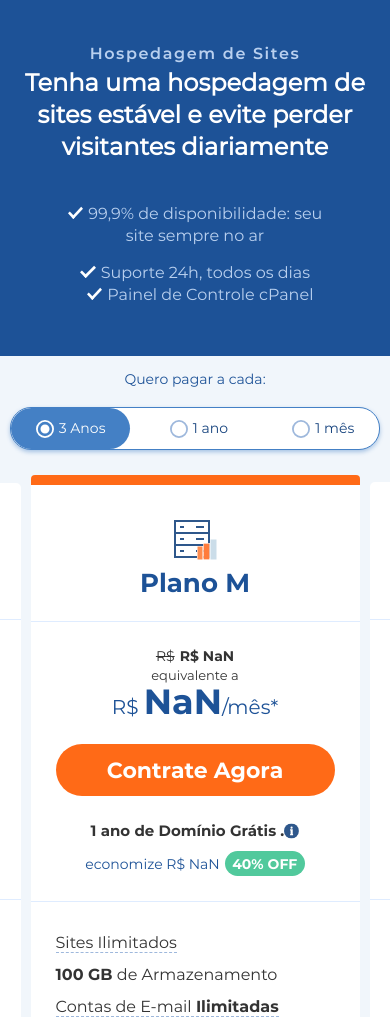
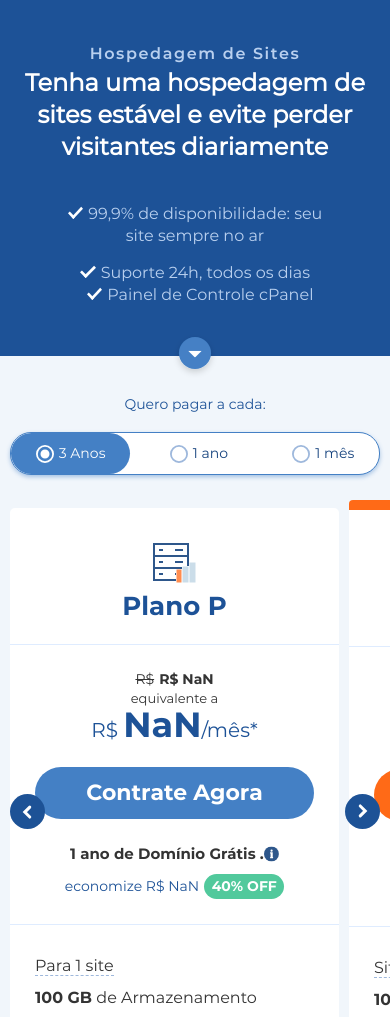
Before and after one commit to joaopedsa/HostGator, a React app: page / in a window 390 px wide. Shown: the part 65-1082 px from the top of the page. Built offline with nearby package versions, Linux system fonts and the light colour scheme; no server answers.

Commit message:
Desafio Feito

```diff
--- /dev/null
+++ b/src/components/carousel/carousel.css
@@ -0,0 +1,47 @@
+.container-carousel {
+    display: none;
+}
+.arrow-left {
+    display: none;
+}
+
+.arrow-right {
+    display: none;
+}
+@media (max-width: 1025px) {
+    .container-carousel {
+        display: flex;
+        align-items: center;
+        justify-content: center;
+        padding: 0 15px 0 15px;
+    }
+
+    .arrow-left {
+        position: absolute;
+        left: 10px;
+        display: flex;
+        cursor: pointer;
+        z-index: 1;
+    }
+
+    .arrow-right {
+        position: absolute;
+        right: 10px;
+        display: flex;
+        cursor: pointer;
+        z-index: 1;
+
+    }
+
+    @media (max-width: 400px) {
+        .container-carousel {
+            padding: 0 5px 0 5px;
+        }
+
+        @media (max-width: 350px) {
+            .container-carousel {
+                padding: 0;
+            }
+        }
+    }
+    }
--- /dev/null
+++ b/src/components/carousel/carousel.js
@@ -0,0 +1,45 @@
+import React, { useState } from "react";
+
+import RightArrow from "../../assets/right-arrow.svg";
+import LeftArrow from "../../assets/left-arrow.svg";
+
+import "./carousel.css";
+export default function Carousel(props) {
+    const [itemSelected, setItemSelected] = useState(-1);
+
+    const handleArrow = value => {
+        let temp = itemSelected + value
+        if (temp > -2 && temp < 2) {
+            setItemSelected(itemSelected + value);
+            scrollElement(itemSelected + value);
+        }
+    };
+
+    const scrollElement = (value) => {
+        if (value === 0) {
+            document
+                .getElementsByClassName("container-carousel")[0]
+                .scrollIntoView({ behavior: "smooth", inline: "center", block:"center" });
+        } else if (value === 1) {
+            document
+                .getElementsByClassName("container-carousel")[0]
+                .scrollIntoView({ behavior: "smooth", inline: "end", block:"center" });
+        } else {
+            document
+                .getElementsByClassName("container-carousel")[0]
+                .scrollIntoView({ behavior: "smooth", inline: "start", block:"center" });
+        }
+    };
+
+    return (
+        <>
+            <div className="arrow-left" onClick={() => handleArrow(-1)}>
+                <img src={LeftArrow} alt="leftArrow" />
+            </div>
+            <div className="container-carousel">{props.children}</div>
+            <div className="arrow-right" onClick={() => handleArrow(1)}>
+                <img src={RightArrow} alt="leftArrow" />
+            </div>
+        </>
+    );
+}
--- a/src/components/plano/plano.css
+++ b/src/components/plano/plano.css
@@ -1,5 +1,5 @@
 .container-plano {
-    background: #FFFFFF;
+    background: #ffffff;
     width: 350px;
     max-width: 95%;
     margin: 25px 5px 5px 5px;
@@ -11,12 +11,12 @@
     border-bottom-right-radius: 0;
     border-bottom-left-radius: 0;
     opacity: 1;
-    background: #FF6A17;
+    background: #ff6a17;
     height: 10px;
 }
 
 .container-plano-selected-bottom {
-    background: #FF6A17;
+    background: #ff6a17;
     height: 5px;
     border-radius: 4px;
     border-top-right-radius: 0;
@@ -28,22 +28,22 @@
     flex-direction: column;
     justify-content: center;
     align-items: center;
-    border-bottom: 1px solid #DFECFF;
+    border-bottom: 1px solid #dfecff;
     padding: 25px 0 25px 0;
 }
 
-.container-img-plano img{
+.container-img-plano img {
     padding: 10px 0 10px 0;
 }
 
 .text-1-plano {
     font: 26px/26px MontserratBold;
-    color: #1D5297;
+    color: #1d5297;
 }
 
 .container-price-plano {
     padding: 25px;
-    border-bottom: 1px solid #DFECFF;
+    border-bottom: 1px solid #dfecff;
 }
 
 .container-price-text {
@@ -67,19 +67,19 @@
     text-align: center;
     font: 13px/19px MontserratRegular;
     letter-spacing: 0;
-    color: #333333
+    color: #333333;
 }
 
 .price-3 {
     margin-top: 5px;
     text-align: center;
     font: 20px/24px MontserratRegular;
-    color: #1D5297;
+    color: #1d5297;
 }
 
 .price-3-bold {
     font: 35px/24px MontserratBold;
-    color: #1D5297;
+    color: #1d5297;
 }
 
 .container-button-plano {
@@ -90,17 +90,22 @@
 }
 
 .container-button-plano button {
-    background: #4480C5 0% 0% no-repeat padding-box;
+    background: #4480c5 0% 0% no-repeat padding-box;
     border-radius: 26px;
     outline: none;
     border: none;
     font: 22px/27px MontserratBold;
     letter-spacing: 0;
-    color: #FFFFFF;
+    color: #ffffff;
     opacity: 1;
     width: 279px;
     height: 52px;
     cursor: pointer;
+    transition: 0.2s;
+}
+
+.container-button-plano button:hover {
+    transform: scale(1.1);
 }
 
 .container-dominio-plano {
@@ -118,7 +123,7 @@
     justify-content: center;
     align-items: center;
     font: 14px/18px MontserratRegular;
-    color: #1D5297;
+    color: #1d5297;
     opacity: 1;
 }
 
@@ -126,11 +131,11 @@
     display: flex;
     justify-content: center;
     align-items: center;
-    background: #51C99C;
+    background: #51c99c;
     border-radius: 24px;
-    font:14px/18px MontserratBold;
+    font: 14px/18px MontserratBold;
     letter-spacing: 0;
-    color: #FFFFFF;
+    color: #ffffff;
     text-transform: uppercase;
     opacity: 1;
     width: 80px;
@@ -140,7 +145,7 @@
 
 .container-info-plano {
     padding: 25px;
-    border-bottom: 1px solid #DFECFF;
+    border-bottom: 1px solid #dfecff;
     text-align: left;
     font: 16px/32px MontserratRegular;
     letter-spacing: 0;
@@ -148,13 +153,19 @@
 }
 
 .info-plano-bold {
-    font:16px/32px MontserratBold;
+    font: 16px/32px MontserratBold;
 }
 
 .info-plano-sublinhado-dash {
-    border-bottom: 1px dashed #9EB8DC;
+    border-bottom: 1px dashed #9eb8dc;
 }
 
 .info-plano-sublinhado {
     border-bottom: 1px solid #333333;
 }
+
+@media (max-width: 1025px) {
+    .container-plano {
+        width: 95%;
+    }
+}
--- a/src/components/plano/plano.js
+++ b/src/components/plano/plano.js
@@ -87,7 +87,7 @@ export default function Plano(props) {
     };
 
     return (
-        <div className="container-plano">
+        <div className="container-plano" id={props.plano}>
             {props.plano === 'Plano M' ? <div className='container-plano-selected-topo'></div> : null}
             <div className="container-img-plano">
                 <img alt="plano" src={renderPlan()} />
--- a/src/pages/main/main.css
+++ b/src/pages/main/main.css
@@ -90,6 +90,22 @@
     margin-left: 45%;
 }
 
+.container-arrowDown {
+    display: flex;
+    justify-content: center;
+    align-items: center;
+    margin-top: -25px;
+}
+
+.container-arrowDown img{
+    cursor: pointer;
+    transition: 0.2s;
+}
+
+.container-arrowDown img:hover{
+    transform: scale(1.1);
+}
+
 @media (max-width: 1025px) {
     .container-mains-imgs {
         display: none;
@@ -113,6 +129,10 @@
         padding: 0 50px 0 50px;
     }
 
+    .container-planos {
+        justify-content: flex-start;
+    }
+
     @media (max-width: 350px) {
         .text-1 {
             text-align: center;
--- a/src/pages/main/main.js
+++ b/src/pages/main/main.js
@@ -4,6 +4,7 @@ import { useDispatch } from "react-redux";
 import Header from "../../components/header/header";
 import ChooseTime from "../../components/chooseTime/chooseTime";
 import Plano from "../../components/plano/plano";
+import Carousel from "../../components/carousel/carousel";
 
 import { planoMenus } from "../../helpers/plano.helpers";
 import { setOffers } from "../../actions/main.actions";
@@ -12,6 +13,7 @@ import api from "../../services/api";
 import Office from "../../assets/office.svg";
 import Man from "../../assets/man-right.svg";
 import Check from "../../assets/icon-check.svg";
+import ArrowDown from "../../assets/seta-baixo.svg";
 
 import "./main.css";
 export default function Main() {
@@ -27,6 +29,10 @@ export default function Main() {
             const { data } = await api.get("");
             setOffers(dispatch, data.shared.products);
         } catch (err) {}
+    };
+
+    const scrollElement = () => {
+        document.getElementsByClassName('container-planos')[0].scrollIntoView({ behavior: "smooth" });
     };
 
     return (
@@ -60,16 +66,22 @@ export default function Main() {
                     <img alt="man" src={Man} />
                 </div>
             </div>
+            <div className='container-arrowDown'>
+                <img src={ArrowDown} onClick={scrollElement} alt='Arrow' />
+            </div>
             <div className="text-3">Quero pagar a cada:</div>
             <ChooseTime />
             <div className="container-planos">
+                <Carousel>
+                    {planoMenus.map(plano => (
+                        <Plano key={plano} plano={plano} />
+                    ))}
+                </Carousel>
                 {planoMenus.map(plano => (
                     <Plano key={plano} plano={plano} />
                 ))}
             </div>
-            <div className='confiraCondicoes'>
-                *Confira as condições da promoção
-            </div>
+            <div className="confiraCondicoes">*Confira as condições da promoção</div>
         </>
     );
 }
```
Also changed, not shown: src/assets/left-arrow.svg (added), src/assets/right-arrow.svg (added).
